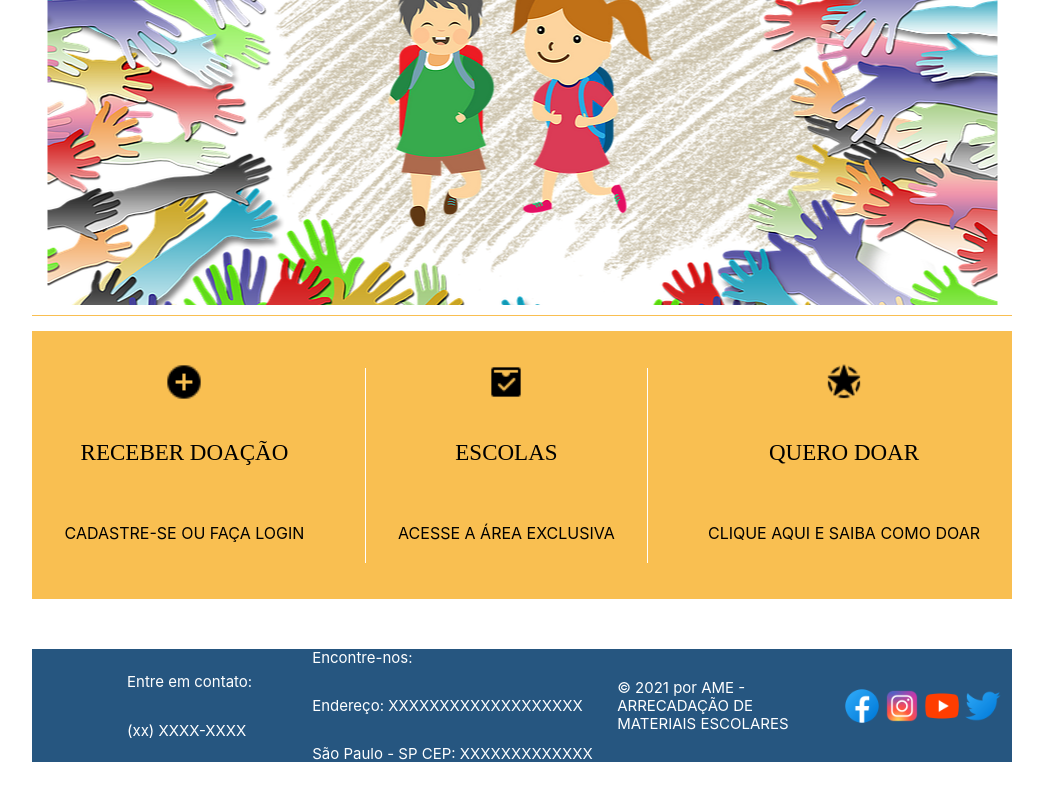
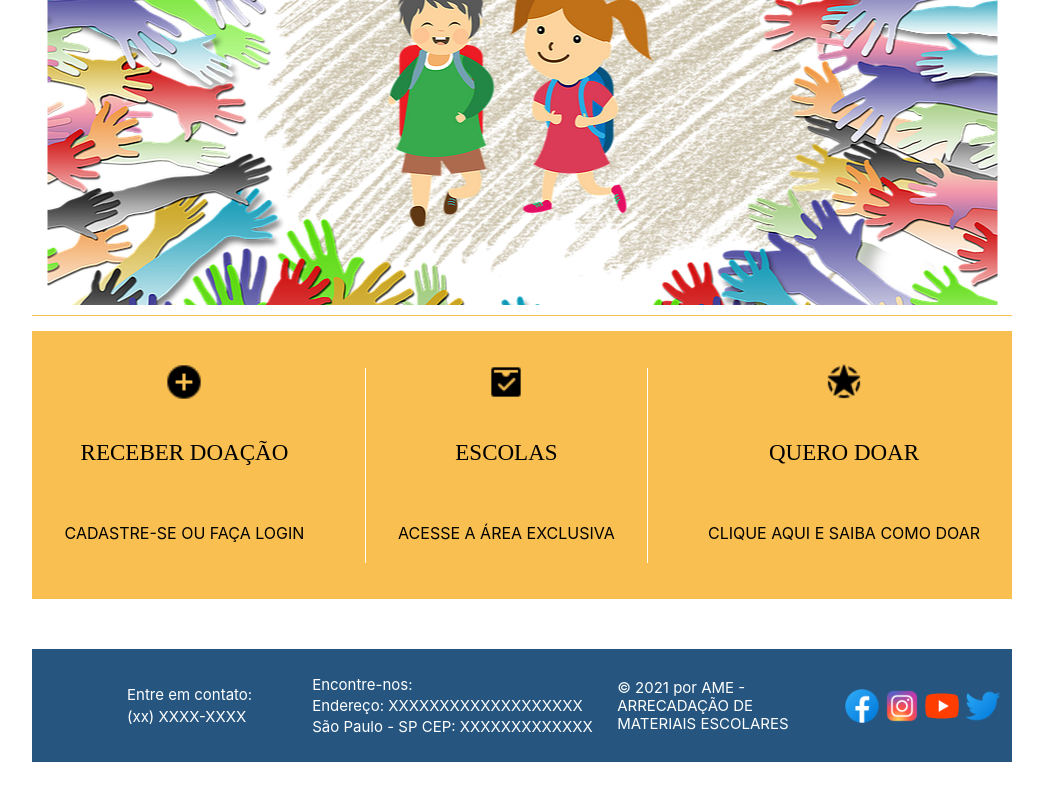
Before and after one commit to nathanymendonca/Squad32FCamara, a Next.js app: page / in a window 1280 px wide. Shown: the part 382-1182 px from the top of the page, without its empty margins (118-1161 px from the left). Built offline with nearby package versions, Linux system fonts and the light colour scheme; a web font is replaced by a local one.

Commit message:
Update Footer.module.css
otimização do css do footer.

```diff
--- a/src/components/Footer/Footer.module.css
+++ b/src/components/Footer/Footer.module.css
@@ -21,66 +21,47 @@
 
 }
 .contact{
-    display: flex;
+    margin: auto;
     flex-direction: column;
     justify-content: center;
     margin-left:95px ;
     margin-right: 60px;
-
+    line-height: 0.5;
+    font-style: normal;
+    font-weight: normal;
+    font-size: 15px;
+    color: #FFFFFF;
 
 
 }
 
-.contact p{
-
+.location{
+    margin-top: 18px;
+    flex-direction: column;
+    justify-content: center;
+    width: 300px;
     font-style: normal;
     font-weight: normal;
     font-size: 15px;
+    line-height: 0.4;
     color: #FFFFFF;
+    margin-right: 5px;
 }
 
-.location{
-    display: flex;
-    flex-direction: column;
-    justify-content: center;
-}
-
-.location p{
-    width: 300px;
-
-    font-style: normal;
-    font-weight: normal;
-    font-size: 15px;
-    line-height: 18px;
-
-
-    color: #FFFFFF;
-
-    margin-right: 5px;
-
-}
 
 .register{
     display: flex;
     flex-direction: column;
     justify-content: center;
-}
-
-.register p{
     width: 174px;
-
-
     font-style: normal;
     font-weight: normal;
     font-size: 15px;
     line-height: 18px;
+    color: #FFFFFF;
+    margin-right: 51px;
+}
 
-
-    color: #FFFFFF;
-
-    margin-right: 51px;
-
-}
 
 .icons{
     display: flex;
```
